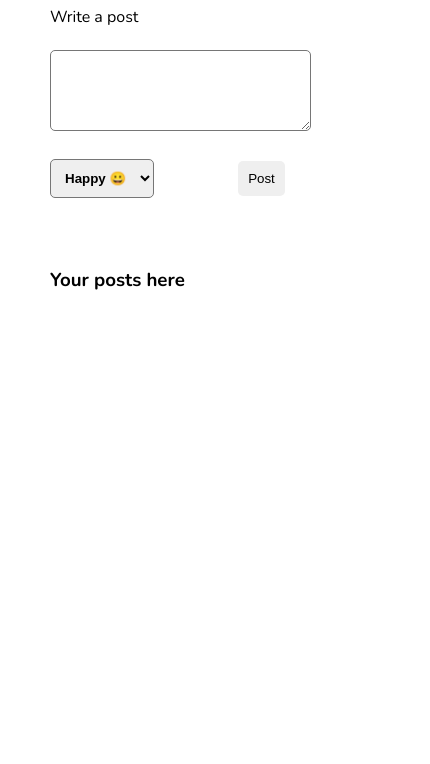
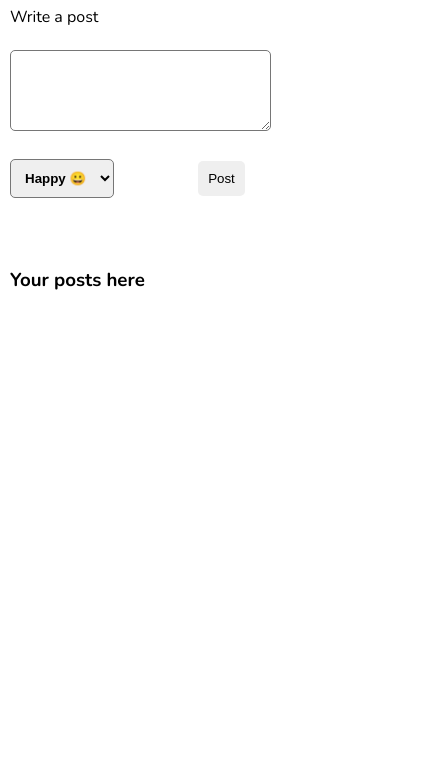
Before and after one commit to angellonunez/moodyx, a plain HTML site: page index.html in a window 390 px wide. Shown: the part 80-844 px from the top of the page, 430 px wide, since content can reach past the window. Drawn offline with nearby package versions, Linux system fonts and the light colour scheme.

Commit message:
Styles updated

```diff
--- a/style.css
+++ b/style.css
@@ -89,7 +89,22 @@ i {
     color: red;
 }
 
-@media screen and (min-width: 773px) {
+@media screen and (max-width: 773px) {
+    body {
+        margin-left: 10px;
+        margin-right: 10px;
+    }
+
+    #posts {
+        width: 350px;
+    }
+
+    .right {
+        margin-top: 0px;
+    }
+}
+
+@media screen and (min-width: 774px) and (max-width: 2000px) {
     .right {
         margin-top: 60px;
     }
```
